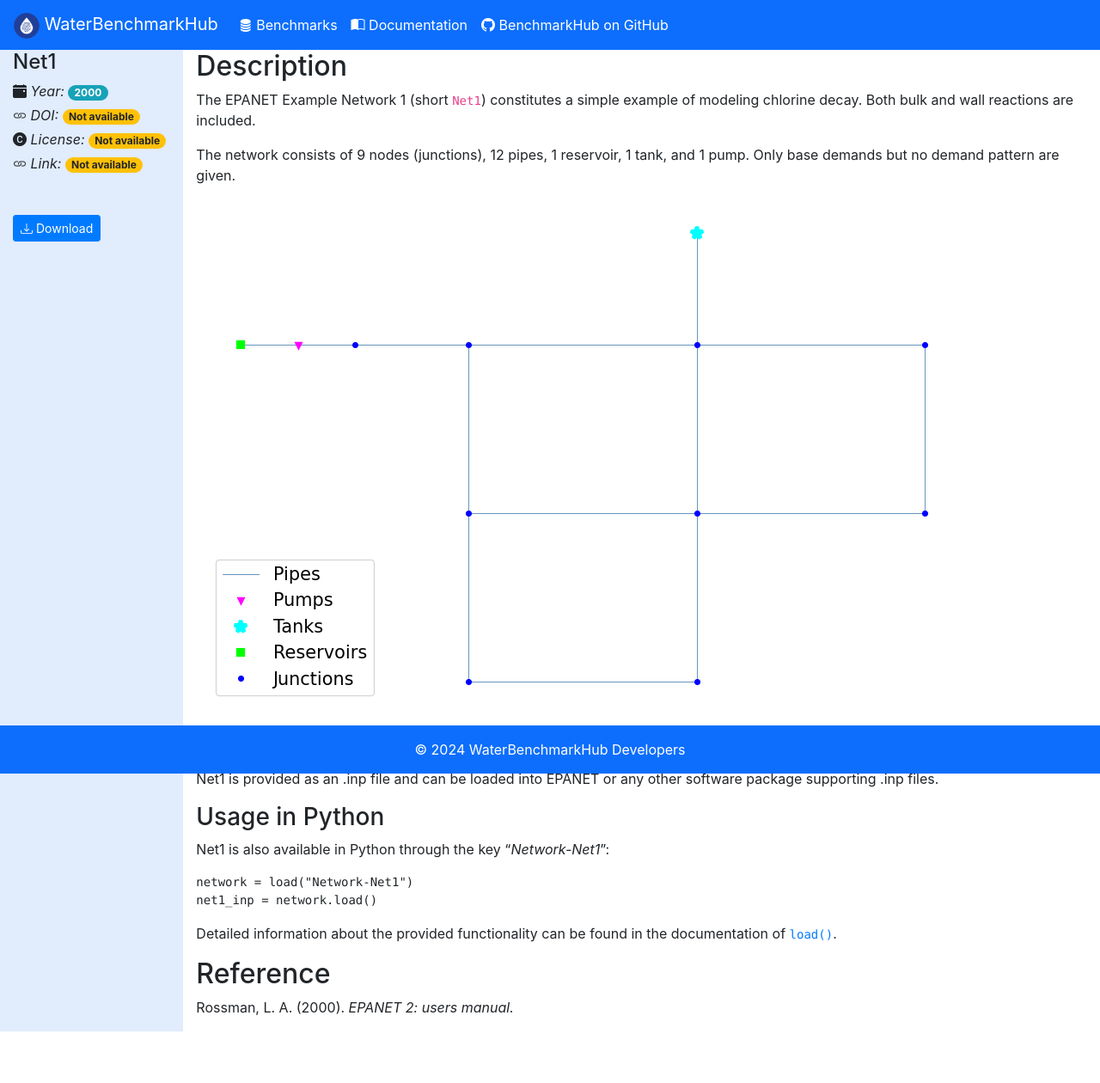
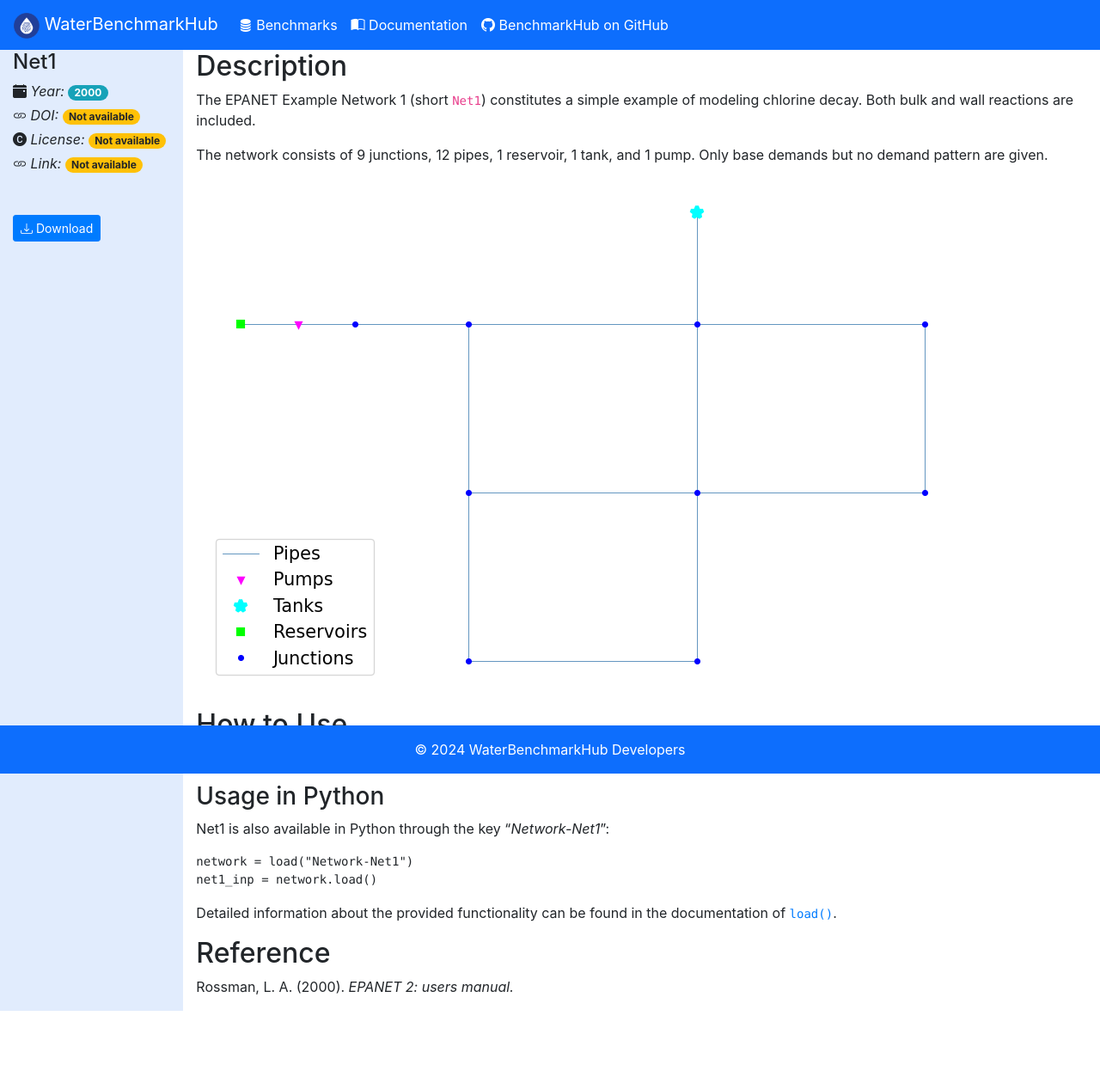
Before and after one commit to WaterFutures/WaterBenchmarkHub, a Jekyll site: the page built from webpage/_benchmarks/network-Net1.md, in a window 1280 px wide. Shown: the whole page at 86% size. Built offline with Jekyll 4.4.1, drawn with Linux system fonts in a browser that asks for light colours; after the commit the page ends 1236 px from its top, so only the background shows below that.

Commit message:
Minor changes to networks

```diff
--- a/webpage/_benchmarks/network-Net1.md
+++ b/webpage/_benchmarks/network-Net1.md
@@ -12,7 +12,7 @@
 The EPANET Example Network 1 (short `Net1`) constitutes a simple example of modeling chlorine decay.
 Both bulk and wall reactions are included.
 
-The network consists of 9 nodes (junctions), 12 pipes, 1 reservoir, 1 tank, and 1 pump.
+The network consists of 9 junctions, 12 pipes, 1 reservoir, 1 tank, and 1 pump.
 Only base demands but no demand pattern are given.
 
 <img src="../static/benchmarks/network-net1/net1_plot.png"/>
```
Also changed, not shown: webpage/_benchmarks/network-CTown.md (+1 -1 lines), webpage/_benchmarks/network-Hanoi.md (+1 -1 lines), webpage/_benchmarks/network-LTown.md (+5 -3 lines).
